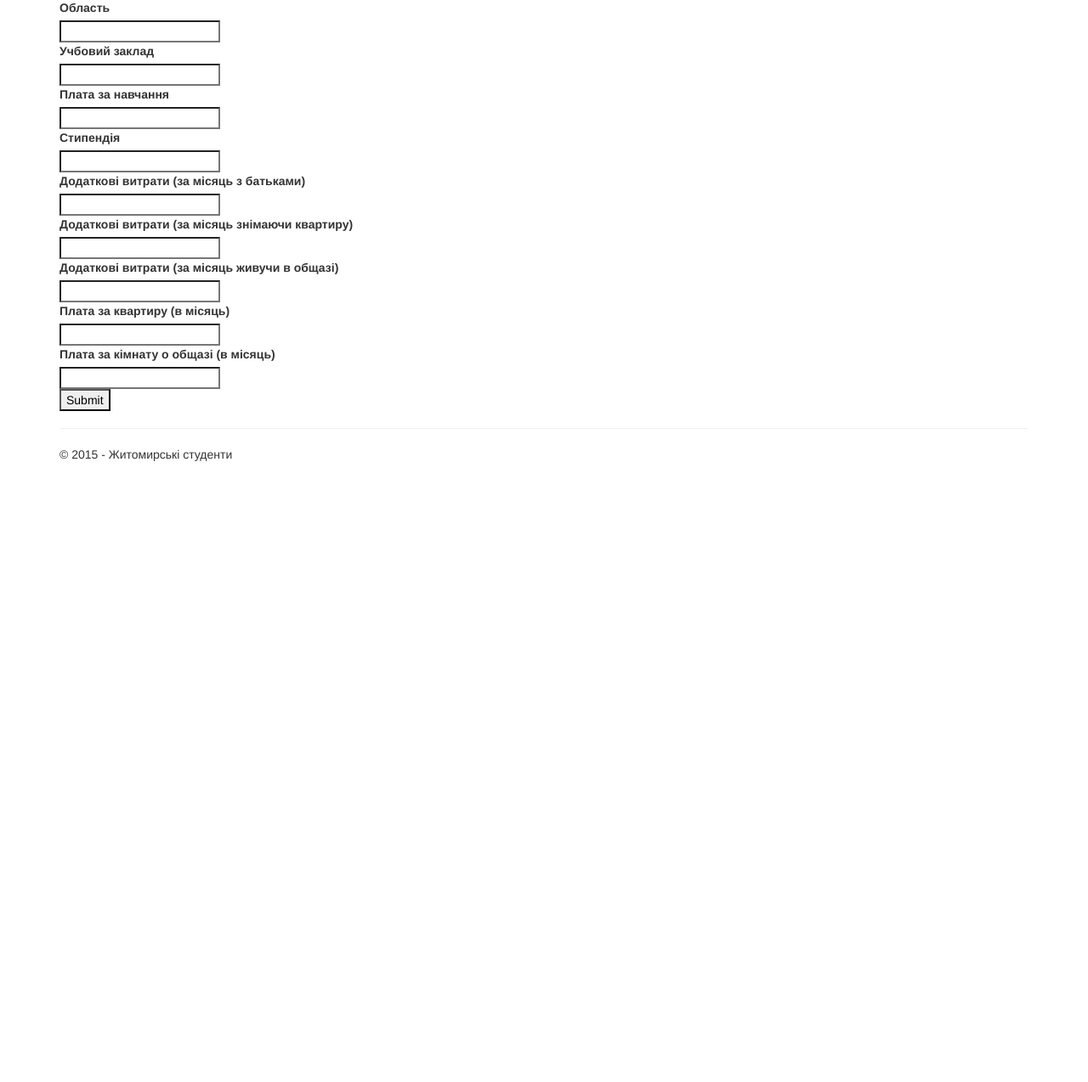
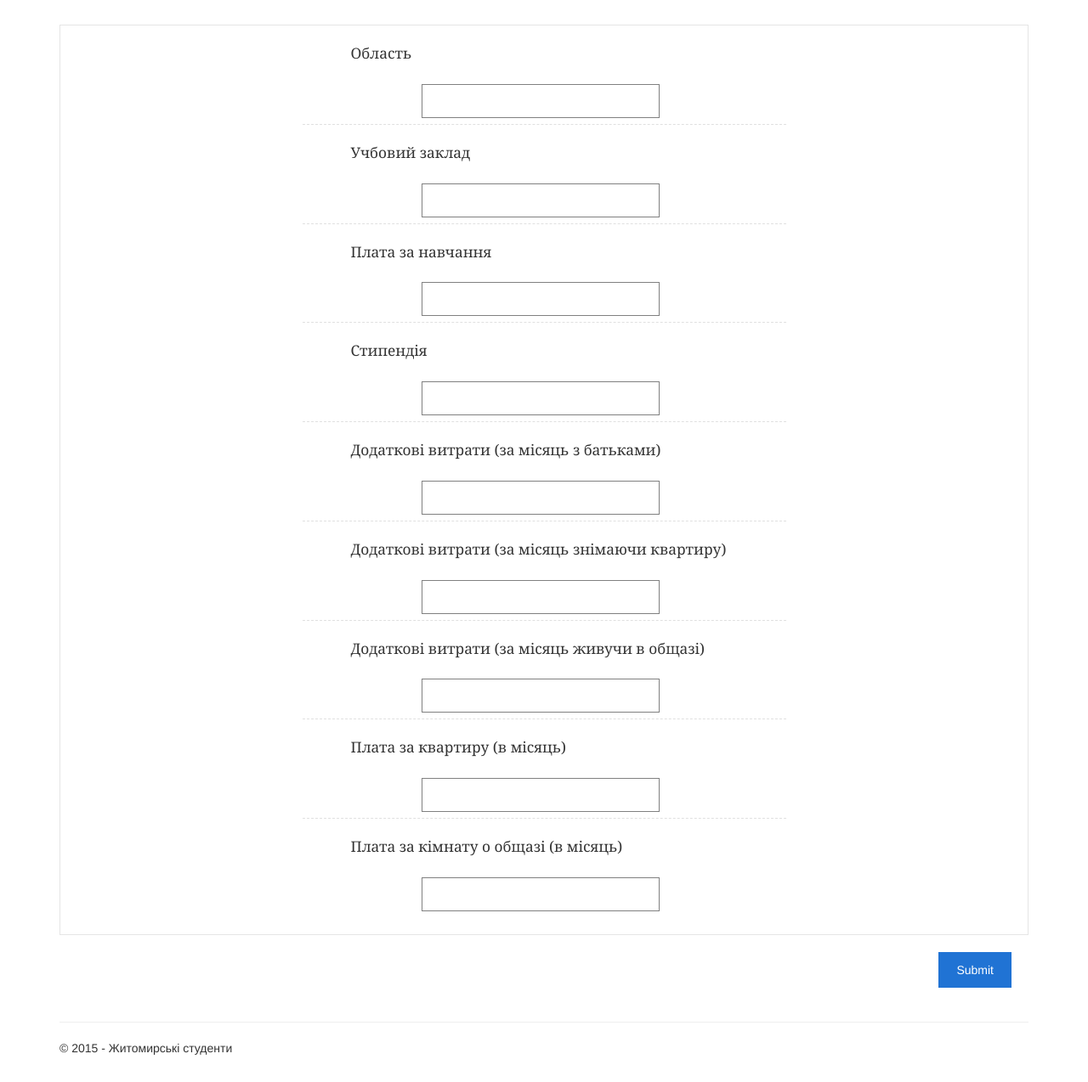
Before and after one commit to MestlZZ/awabi, an ASP.NET MVC app: page / in a window 1280 px wide. Shown: the part 51-1325 px from the top of the page at 85% size. Before the commit the page ends 594 px from the top, so only its background shows below. Run offline with ASP.NET Core 8 and stand-ins for ASP.NET MVC 5, Linux system fonts and the light colour scheme; the project's own start-up code is not run, and a stand-in starts its controllers and pages; some libraries are stand-ins or nearby versions.

Commit message:
Додано трохи стилів до форми)

```diff
--- a/WCS/Content/Site.css
+++ b/WCS/Content/Site.css
@@ -1,6 +1,9 @@
 body {
+    width:100%;
+    margin:0;
     padding-top: 50px;
     padding-bottom: 20px;
+    font-family: "OpenSans",Arial,sans-serif;
 }
 
 /* Set padding to keep content from hitting the edges */
@@ -15,3 +18,80 @@ select,
 textarea {
     max-width: 280px;
 }
+
+label {
+    width:40%;
+    text-align:left;
+    word-wrap: break-word;
+    margin-bottom: 0 !important;
+    font-family:Georgia, 'Times New Roman', Times, serif;
+    font-weight:200 !important;
+    font-size:13pt;
+}
+
+input[type=submit]{
+    margin:20px;
+    border: medium none;
+    color: #fff;
+    display: inline-block;
+    min-width: 72px;
+    padding: 10px 20px;
+    text-align: center;
+    text-decoration: none;
+    transition-delay: 0ms;
+    transition-duration: 100ms;
+    transition-timing-function: ease;
+    vertical-align: middle;
+    white-space: nowrap;
+    background-color: #2073d4;
+    border: 1px solid #2073d4;
+    float:right;
+}
+input[type=submit]:hover,
+input[type=submit]:active,
+input[type=submit]:focus{
+    background-color: #005bbe;
+}
+
+#editor_model{
+    margin-top:30px;
+    border: 1px solid rgba(0, 0, 0, 0.1);
+    transition: all 0.25s ease-in-out 0s;
+}
+
+#editor_model:hover{
+    border: 1px solid rgba(0, 0, 0, 0.25);
+}
+
+.editor-label{
+    margin:20px auto 20px auto;
+    text-align:center;
+    margin-bottom: 10px;
+}
+
+.editor-field{
+    text-align:center;
+    margin:20px auto 20px auto;
+    width:50%;
+    border-bottom: 1px dashed rgba(0, 0, 0, 0.12);
+}
+
+.editor-field:last-of-type{
+     border-bottom: none;
+}
+
+.clear{
+    clear:both;
+}
+
+.text-box{
+    margin: 4px 8px 7px 0;
+    min-height: 40px;
+    padding-left: 20px;
+    width: 100%;
+    border: 1px solid #808080;
+}
+
+.text-box:active{
+    border: 1px solid #007eff;
+}
--- a/WCS/Views/SendForm/Index.cshtml
+++ b/WCS/Views/SendForm/Index.cshtml
@@ -3,6 +3,9 @@
     Layout = "~/Views/Shared/_Layout.cshtml";
 }
 <form method="post">
-    @Html.EditorForModel()
+    <div id="editor_model">
+        @Html.EditorForModel()
+    </div>
     <input type="submit" title="Отправить" />
+    <div class="clear"></div>
 </form>
--- a/WCS/Views/Shared/_Layout.cshtml
+++ b/WCS/Views/Shared/_Layout.cshtml
@@ -7,6 +7,8 @@
     <link href="~/Content/Site.css" rel="stylesheet" type="text/css" />
     <link href="~/Content/bootstrap.min.css" rel="stylesheet" type="text/css" />
     <script src="~/Scripts/modernizr-2.6.2.js"></script>
+    <script src="~/Scripts/jquery-1.10.2.min.js"></script>
+    <script src="~/Scripts/bootstrap.min.js"></script>
 </head>
 <body>
     <div class="navbar navbar-inverse navbar-fixed-top">
@@ -34,8 +36,5 @@
             <p>&copy; @DateTime.Now.Year - Житомирські студенти</p>
         </footer>
     </div>
-
-    <script src="~/Scripts/jquery-1.10.2.min.js"></script>
-    <script src="~/Scripts/bootstrap.min.js"></script>
 </body>
 </html>
```
